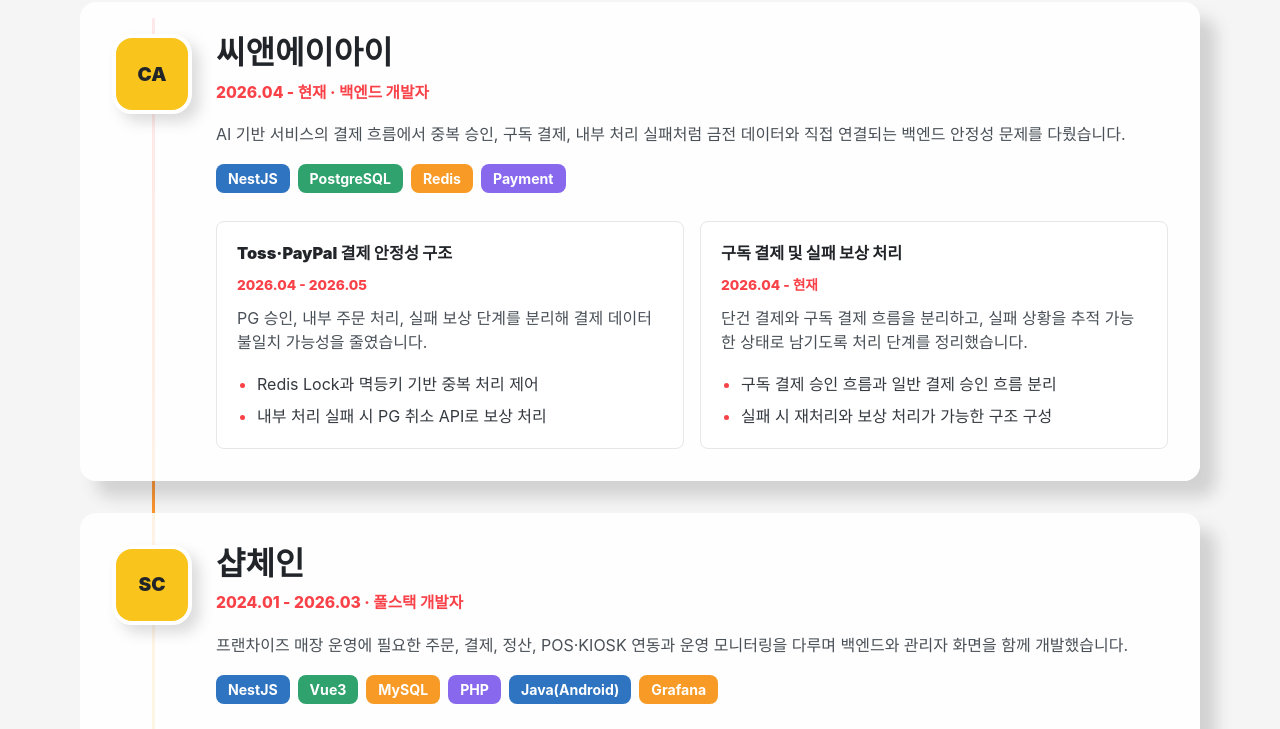
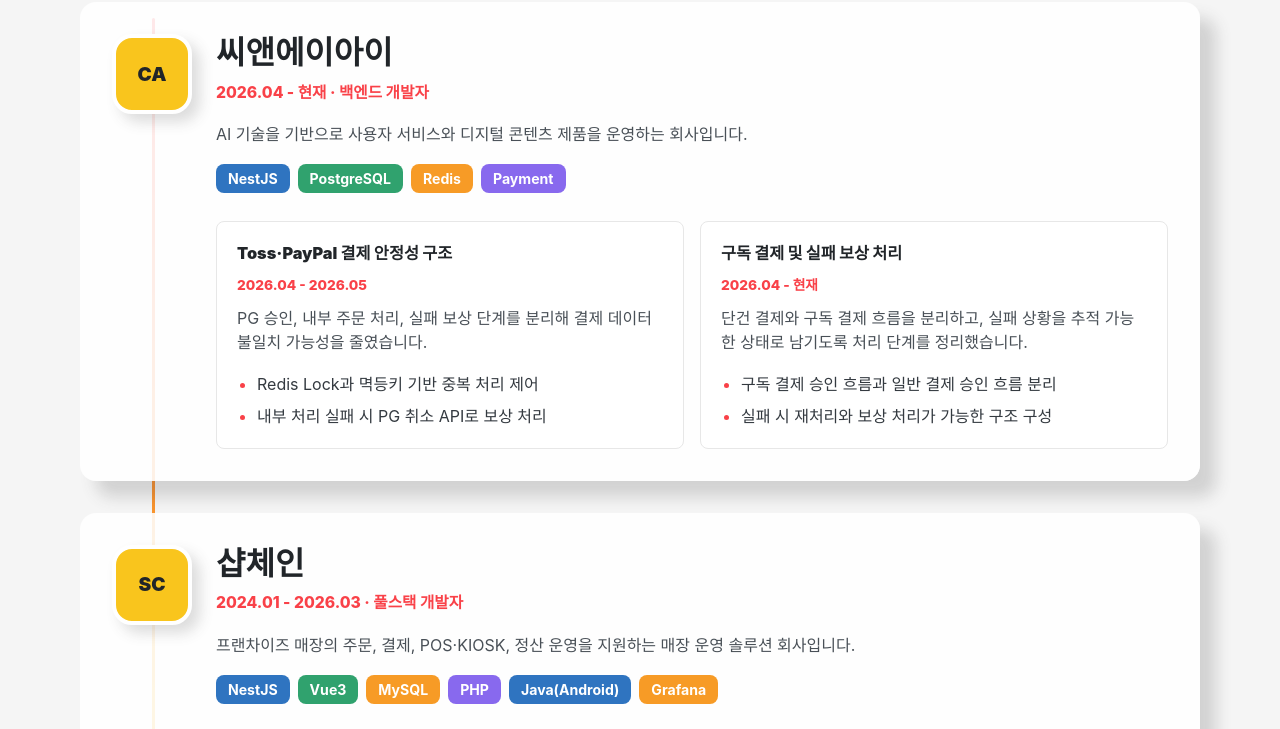
Before and after one commit to 723poil/723poil.github.io, a website: page index.html in a window 1280 px wide. Shown: the part 3040-3769 px from the top of the page. Drawn offline with Linux system fonts and the light colour scheme.

Commit message:
content: revise company summaries

```diff
--- a/index.html
+++ b/index.html
@@ -105,7 +105,7 @@
               <header class="company-header">
                 <h3>씨앤에이아이</h3>
                 <p class="career-period">2026.04 - 현재 · 백엔드 개발자</p>
-                <p class="company-summary">AI 기반 서비스의 결제 흐름에서 중복 승인, 구독 결제, 내부 처리 실패처럼 금전 데이터와 직접 연결되는 백엔드 안정성 문제를 다뤘습니다.</p>
+                <p class="company-summary">AI 기술을 기반으로 사용자 서비스와 디지털 콘텐츠 제품을 운영하는 회사입니다.</p>
                 <div class="meta career-skills">
                   <span class="tag">NestJS</span>
                   <span class="tag">PostgreSQL</span>
@@ -141,7 +141,7 @@
               <header class="company-header">
                 <h3>샵체인</h3>
                 <p class="career-period">2024.01 - 2026.03 · 풀스택 개발자</p>
-                <p class="company-summary">프랜차이즈 매장 운영에 필요한 주문, 결제, 정산, POS·KIOSK 연동과 운영 모니터링을 다루며 백엔드와 관리자 화면을 함께 개발했습니다.</p>
+                <p class="company-summary">프랜차이즈 매장의 주문, 결제, POS·KIOSK, 정산 운영을 지원하는 매장 운영 솔루션 회사입니다.</p>
                 <div class="meta career-skills">
                   <span class="tag">NestJS</span>
                   <span class="tag">Vue3</span>
@@ -189,7 +189,7 @@
               <header class="company-header">
                 <h3>샵체인</h3>
                 <p class="career-period">2023.06 - 2024.01 · 인턴</p>
-                <p class="company-summary">샵체인의 주문·결제·매장 운영 도메인을 익히며 기존 서비스 유지보수와 개발 업무에 참여했습니다.</p>
+                <p class="company-summary">프랜차이즈 매장의 주문, 결제, POS·KIOSK, 정산 운영을 지원하는 매장 운영 솔루션 회사입니다.</p>
                 <div class="meta career-skills">
                   <span class="tag">PHP</span>
                   <span class="tag">Java(Android)</span>
```
Also changed, not shown: tests/routes.test.js (+8 -0 lines).
